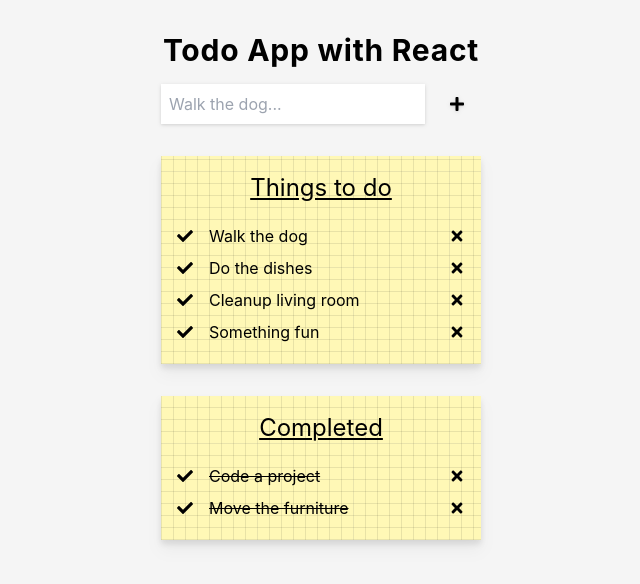
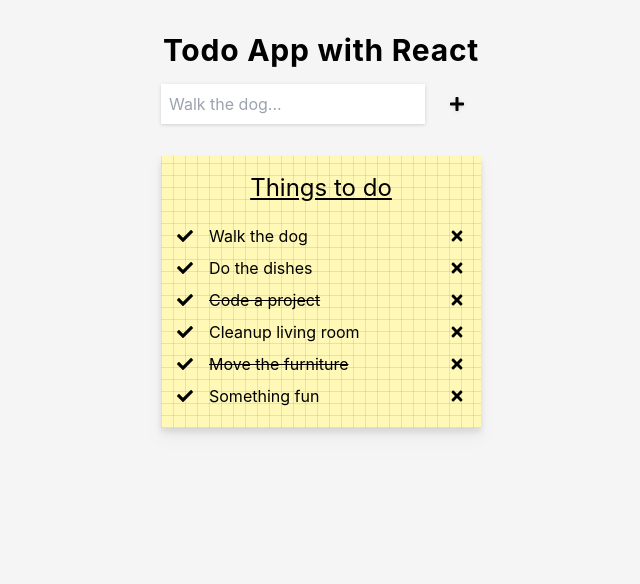
Before and after one commit to bjornnorgaard/todo, a React (Create React App) app in the folder react-typescript-tailwind/: page / in a window 1280 px wide. Shown: the top 584 px of the page, without its empty margins (319-959 px from the left). Built offline with nearby package versions, Linux system fonts and the light colour scheme.

Commit message:
Only one list now

```diff
--- a/react-typescript-tailwind/src/App.tsx
+++ b/react-typescript-tailwind/src/App.tsx
@@ -7,12 +7,12 @@ import { Todo } from "./types/Todo";
 
 function App() {
     const [todos, setTodos] = useState<Todo[]>([
-        {id: "1", desc:"Walk the dog", completed: false},
-        {id: "2", desc:"Do the dishes", completed: false},
-        {id: "3", desc:"Code a project", completed: true},
-        {id: "4", desc:"Cleanup living room", completed: false},
-        {id: "5", desc:"Move the furniture", completed: true},
-        {id: "6", desc:"Something fun", completed: false},
+        {id: "1", desc: "Walk the dog", completed: false},
+        {id: "2", desc: "Do the dishes", completed: false},
+        {id: "3", desc: "Code a project", completed: true},
+        {id: "4", desc: "Cleanup living room", completed: false},
+        {id: "5", desc: "Move the furniture", completed: true},
+        {id: "6", desc: "Something fun", completed: false},
     ]);
 
     function addTodo(desc: string) {
@@ -40,13 +40,7 @@ function App() {
 
             <TodoList todos={todos}
                       deleteTodo={deleteTodo}
-                      toggleComplete={toggleComplete}
-                      completed={false}></TodoList>
-
-            <TodoList todos={todos}
-                      deleteTodo={deleteTodo}
-                      toggleComplete={toggleComplete}
-                      completed={true}></TodoList>
+                      toggleComplete={toggleComplete}></TodoList>
         </div>
     );
 }
--- a/react-typescript-tailwind/src/components/TodoList.tsx
+++ b/react-typescript-tailwind/src/components/TodoList.tsx
@@ -3,7 +3,6 @@ import { FaCheck, FaRegCircle, FaTimes } from "react-icons/fa";
 import { Todo } from "../types/Todo";
 
 export function TodoList(props: {
-    completed: boolean,
     todos: Todo[],
     deleteTodo: (id: string) => void,
     toggleComplete: (id: string) => void,
@@ -30,8 +29,8 @@ export function TodoList(props: {
 
     return (
         <div className="mt-4 w-full bg-amber-300 p-4 drop-shadow-lg bg-paper-pattern">
-            <h2 className="mb-4 text-center text-2xl underline">{props.completed ? "Completed" : "Things to do"}</h2>
-            {props.todos.filter(t => t.completed === props.completed).map(t => createRow(t))}
+            <h2 className="mb-4 text-center text-2xl underline">Things to do</h2>
+            {props.todos.map(t => createRow(t))}
         </div>
     );
 }
```
